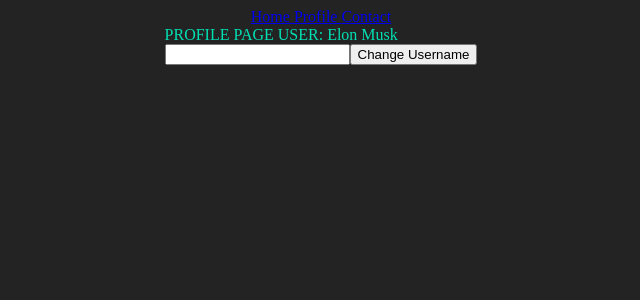
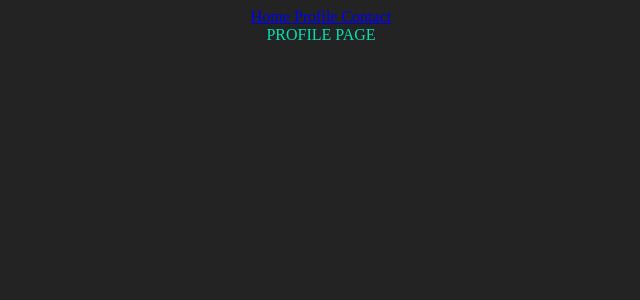
Before and after one commit to lopesmfelipe/portfolio, a React (Vite) app in the folder rtest/: page /profile in a window 1280 px wide. Shown: the top 300 px of the page, without its empty margins (319-959 px from the left). Built offline with nearby package versions, Linux system fonts and the light colour scheme; the HTML template or start-up script is replaced by a standard one.

Commit message:
Deleted useContext

```diff
--- a/rtest/src/App.jsx
+++ b/rtest/src/App.jsx
@@ -4,33 +4,23 @@
 import { Profile } from "./pages/Profile";
 import { Contact } from "./pages/Contact";
 import { Navbar } from "./Navbar";
-import { useState, createContext } from "react";
-
-
-
-
-export const AppContext = createContext();
+import { QueryClient, QueryClientProvider } from "@tanstack/react-query";
 
 function App() {
-  const [username, setUsername] = useState("Elon Musk");
-
+  const client = new QueryClient();
   return (
     <div className="App">
-      <AppContext.Provider value={{ username, setUsername }}>
+      <QueryClientProvider client={client}>
         <Router>
           <Navbar />
           <Routes>
             <Route path="/" element={<Home />} />
-            <Route
-              path="/profile"
-              element={<Profile />}
-              />
-
+            <Route path="/profile" element={<Profile />} />
             <Route path="/contact" element={<Contact />} />
             <Route path="*" element={<h1> 404 </h1>} />
           </Routes>
         </Router>
-      </AppContext.Provider>
+      </QueryClientProvider>
     </div>
   );
 }
--- a/rtest/src/components/ChangeProfile.jsx
+++ /dev/null
@@ -1,26 +0,0 @@
-import { useState } from "react";
-import { useContext } from "react";
-import { AppContext } from "../App";
-
-export const ChangeProfile = () => {
-  const [newUsername, setNewUsername] = useState("");
-
-  const { setUsername } = useContext(AppContext);
-
-  return (
-    <div>
-      <input
-        onChange={(event) => {
-          setNewUsername(event.target.value);
-        }}
-      />
-      <button
-        onClick={() => {
-          setUsername(newUsername);
-        }}
-      >
-        Change Username
-      </button>
-    </div>
-  );
-};
--- a/rtest/src/pages/Contact.jsx
+++ b/rtest/src/pages/Contact.jsx
@@ -1,13 +1,3 @@
-import { useContext } from "react";
-import { AppContext } from "../App";
-
 export const Contact = () => {
-  const {username} = useContext(AppContext);
-
-  return (
-    <>
-      <h1 className="contactText">CONTACT PAGE</h1>
-      <h1> {username} </h1>
-    </>
-  );
+  return <h1 className="contactText">CONTACT PAGE</h1>;
 };
--- a/rtest/src/pages/Home.jsx
+++ b/rtest/src/pages/Home.jsx
@@ -1,12 +1,18 @@
-import { useContext } from "react";
-import { AppContext } from "../App";
+import { useQuery } from "@tanstack/react-query";
+import axios from "axios";
 
 export const Home = () => {
-  const { username } = useContext(AppContext);
+  const { data, isLoading } = useQuery(["cat"], () => {
+    return axios.get("https://catfact.ninja/fact").then((res) => res.data);
+  });
+
+  if (isLoading) {
+    return <h1> Loading...</h1>
+  }
+
   return (
-    <>
-      <h1 className="homeText">HOME PAGE</h1>
-      <h1> {username} </h1>;
-    </>
+    <h1>
+      Home Page <p>{data?.fact}</p>
+    </h1>
   );
 };
--- a/rtest/src/pages/Profile.jsx
+++ b/rtest/src/pages/Profile.jsx
@@ -1,14 +1,8 @@
-import { ChangeProfile } from "../components/ChangeProfile";
-import { useContext } from "react";
-import { AppContext } from "../App";
-
 export const Profile = () => {
-  const { username, setUsername } = useContext(AppContext);
 
   return (
     <div className="profileText">
-      PROFILE PAGE USER: {username}
-      <ChangeProfile />
+      PROFILE PAGE
     </div>
   );
 };
```
